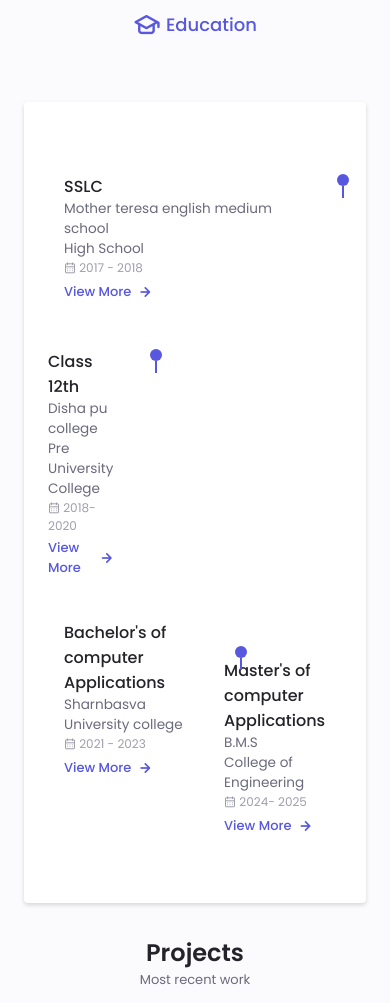
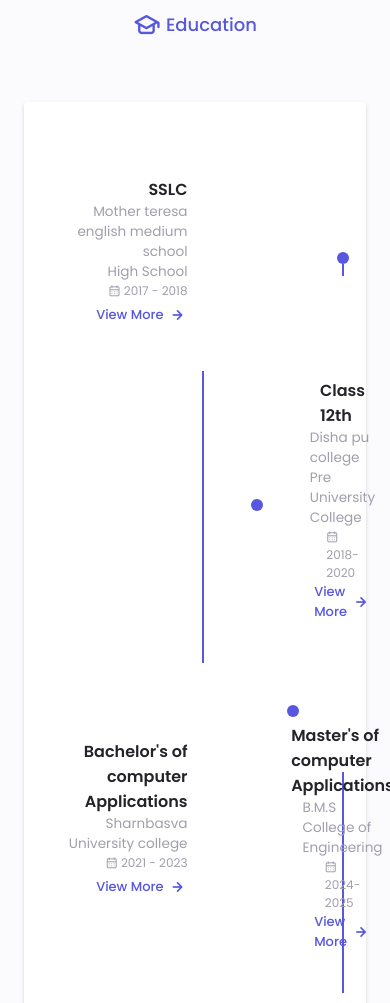
Before and after one commit to amitsharmadeveloper/rapa, a plain HTML site: page index.html in a window 390 px wide. Shown: the part 2537-3540 px from the top of the page. Drawn offline with nearby package versions, Linux system fonts and the light colour scheme.

Commit message:
Update newcss.css

```diff
--- a/assets/newcss.css
+++ b/assets/newcss.css
@@ -1161,7 +1161,7 @@ img {
 }
 
 
-/* Qualification Timeline: Fix Mobile Vertical View with Proper Line & Dots */
+/*x Qualification Timeline: Fix Mobile Vertical View with Proper Line & Dots */
 @media screen and (max-width: 768px) {
   .qualification__sections {
     display: flex;
@@ -1171,28 +1171,28 @@ img {
 
   .qualification__data {
     display: flex;
-    align-items: flex-start;
+    justify-content: space-between;
+    align-items: center;
     width: 100%;
+    padding: 1.2rem 0;
     position: relative;
-    padding: 1rem 0;
-  }
-
-  .qualification__data:nth-child(even) {
-    flex-direction: row-reverse;
   }
 
   .qualification__data > div:first-child {
-    width: 100%;
-    padding: 0 1rem;
+    width: 45%;
+    text-align: right;
   }
 
-  .qualification__data > div:nth-child(2) {
+  .qualification__data:nth-child(even) > div:first-child {
+    text-align: left;
+  }
+
+  .qualification__data > div:last-child {
+    position: relative;
+    width: 10%;
     display: flex;
     flex-direction: column;
     align-items: center;
-    justify-content: flex-start;
-    position: relative;
-    min-width: 30px;
   }
 
   .qualification__rounder {
@@ -1207,7 +1207,6 @@ img {
     width: 2px;
     height: 100%;
     background-color: var(--first-color);
-    display: block;
     position: absolute;
     top: 12px;
     left: 50%;
@@ -1217,11 +1216,13 @@ img {
 
   .qualification__title {
     font-size: 1rem;
+    font-weight: 600;
   }
 
   .qualification__subtitle,
   .qualification__calendar {
     font-size: 0.85rem;
+    color: var(--text-color-light);
   }
 
   .qualification__calendar i {
```
